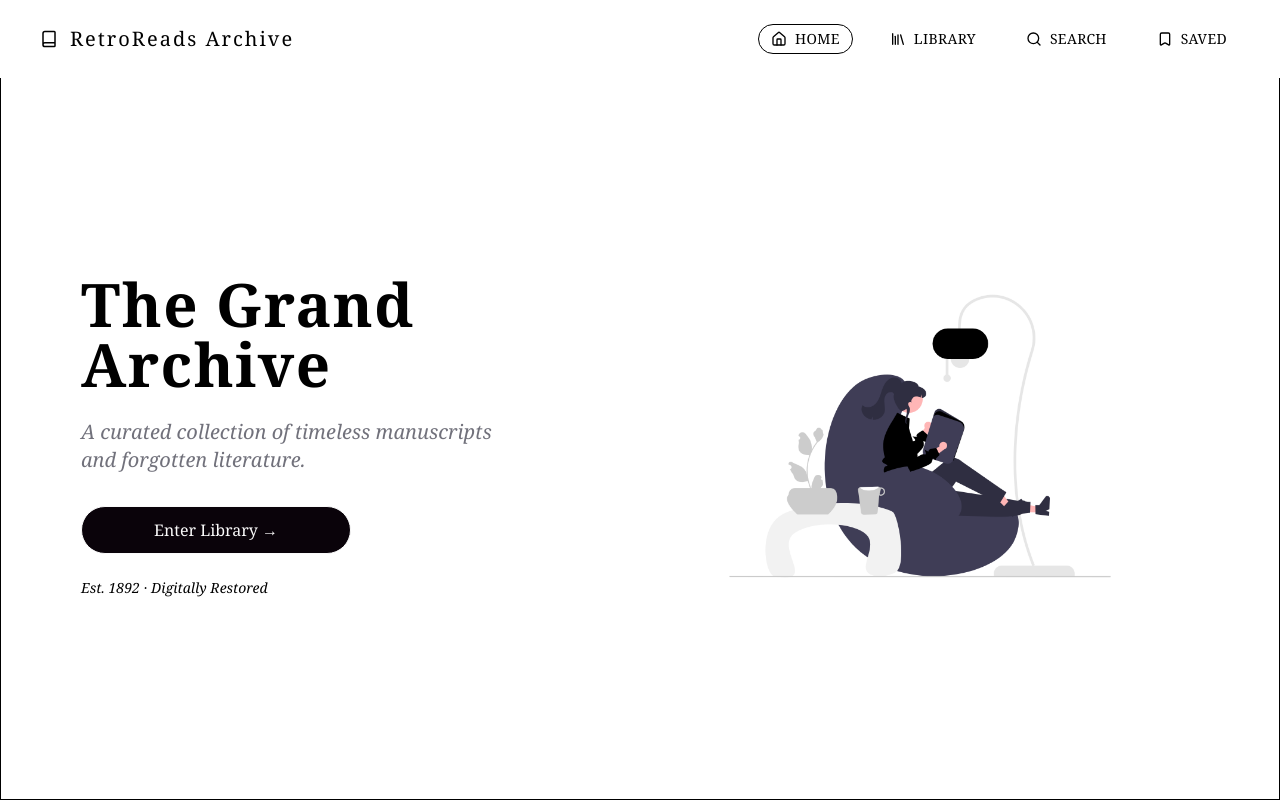
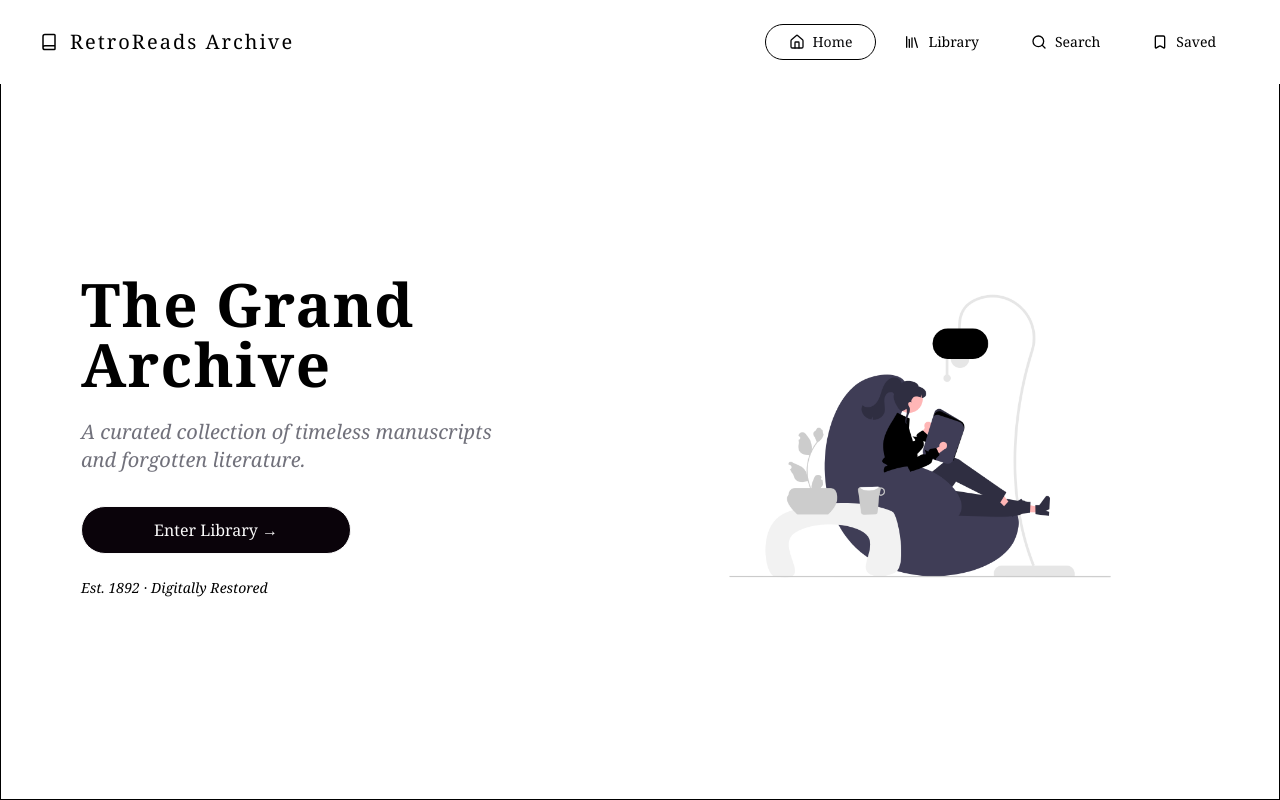
Before and after one commit to Afolabiyinka/Retro_reads, a React (Vite) app: page / in a window 1280 px wide. Built offline with nearby package versions, Linux system fonts and the light colour scheme; a web font is replaced by a local one.

Commit message:
Refactor Notfound and NavBar components for improved navigation; update button actions and enhance mobile menu functionality with animated transitions.

```diff
--- a/src/pages/app/Notfound.tsx
+++ b/src/pages/app/Notfound.tsx
@@ -18,7 +18,7 @@ const Notfound = () => {
       <p className="flex items-center gap-3 font-semibold md:text-xl tracking-wide truncate">
         The link is broken or does'nt exist
       </p>
-      <Button onClick={() => navigate(-1)} size={`lg`}>
+      <Button onClick={() => navigate("/")} size={`lg`}>
         <ArrowLeft className="w-4 h-4" />
         Go back
       </Button>
--- a/src/pages/nav/NavBar.tsx
+++ b/src/pages/nav/NavBar.tsx
@@ -1,10 +1,11 @@
 import React, { useState } from "react";
 import { Book, Menu, X } from "lucide-react";
-import { Link, useLocation } from "react-router-dom";
+import { Link, NavLink } from "react-router-dom";
 import { NAVICONS } from "@/lib/nav";
+import { motion } from "framer-motion";
+import { Button } from "@/components/ui/button";
 
 const NavBar = () => {
-  const location = useLocation();
   const [open, setOpen] = useState(false);
 
   return (
@@ -21,55 +22,80 @@ const NavBar = () => {
         </Link>
 
         {/* Desktop Nav */}
-        <div className="hidden md:flex items-center gap-6 text-sm">
-          {NAVICONS.map(({ path, icon: Icon, label }) => {
-            const isActive = location.pathname === path;
+        <div className="hidden md:flex items-center gap-1 text-sm">
+          {NAVICONS.map(({ icon: Icon, label, path }) => (
+            <NavLink key={path} to={path} className="relative px-6 py-2">
+              {({ isActive }) => (
+                <>
+                  {isActive && (
+                    <motion.div
+                      layoutId="nav-pill"
+                      className="absolute inset-0 rounded-full border"
+                      transition={{
+                        type: "spring",
+                        stiffness: 400,
+                        damping: 30,
+                        duration: 1,
+                      }}
+                    />
+                  )}
 
-            return (
-              <Link key={path} to={path}>
-                <div
-                  className={`flex items-center gap-2 px-3 py-1 border transition rounded-full ${
-                    isActive
-                      ? "border-aged text-aged"
-                      : "border-transparent hover:border-faded"
-                  }`}
-                >
-                  <Icon size={16} />
-                  <span className="uppercase tracking-wide">{label}</span>
-                </div>
-              </Link>
-            );
-          })}
+                  <motion.span
+                    className={`relative z-10 flex gap-2 items-center ${isActive ? "text-foreground" : ""}`}
+                  >
+                    <Icon size={16} />
+                    {label}
+                  </motion.span>
+                </>
+              )}
+            </NavLink>
+          ))}
         </div>
 
         {/* Mobile Menu Button */}
-        <button
+        <Button
           className="md:hidden border border-faded p-2"
           onClick={() => setOpen(!open)}
         >
           {open ? <X size={18} /> : <Menu size={18} />}
-        </button>
+        </Button>
       </div>
 
       {/* Mobile Menu */}
       {open && (
         <div className="md:hidden mt-3 border-t border-faded pt-3 flex flex-col gap-2 text-sm">
-          {NAVICONS.map(({ path, icon: Icon, label }) => {
-            const isActive = location.pathname === path;
+          {NAVICONS.map(({ icon: Icon, label, path }) => (
+            <NavLink
+              key={path}
+              to={path}
+              className="relative px-2 py-2"
+              onClick={() => setOpen(false)}
+            >
+              {({ isActive }) => (
+                <>
+                  {isActive && (
+                    <motion.div
+                      layoutId="nav-pill"
+                      className="absolute inset-0 rounded-full border"
+                      transition={{
+                        type: "spring",
+                        stiffness: 400,
+                        damping: 30,
+                        duration: 1,
+                      }}
+                    />
+                  )}
 
-            return (
-              <Link key={path} to={path} onClick={() => setOpen(false)}>
-                <div
-                  className={`flex items-center gap-2 px-3 py-2 border rounded-full ${
-                    isActive ? "border-aged text-aged" : "border-transparent"
-                  }`}
-                >
-                  <Icon size={16} />
-                  <span className="uppercase tracking-wide">{label}</span>
-                </div>
-              </Link>
-            );
-          })}
+                  <motion.span
+                    className={`relative z-10 flex gap-2 items-center ${isActive ? "text-foreground" : ""}`}
+                  >
+                    <Icon size={16} />
+                    {label}
+                  </motion.span>
+                </>
+              )}
+            </NavLink>
+          ))}
         </div>
       )}
     </nav>
```
